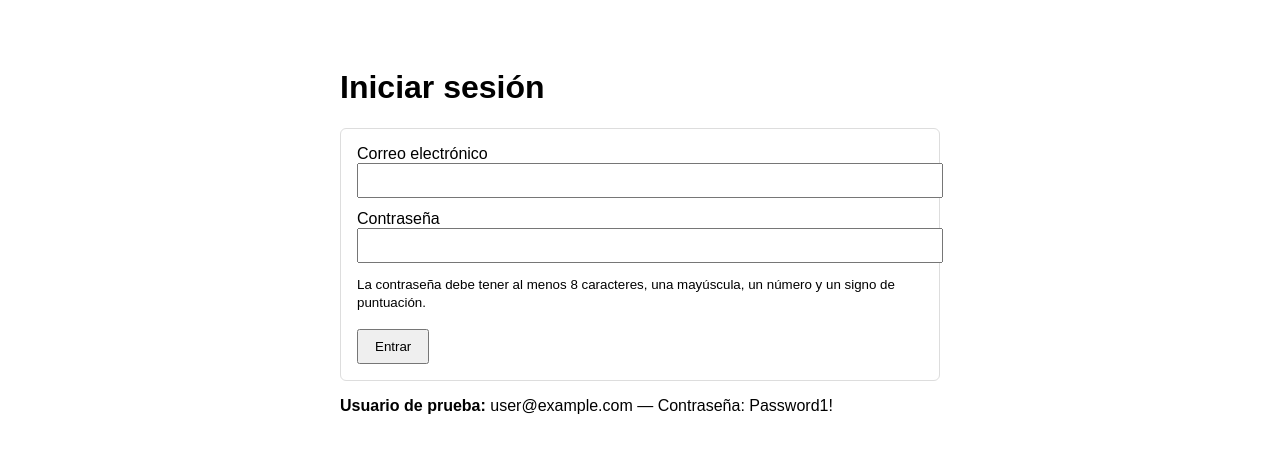
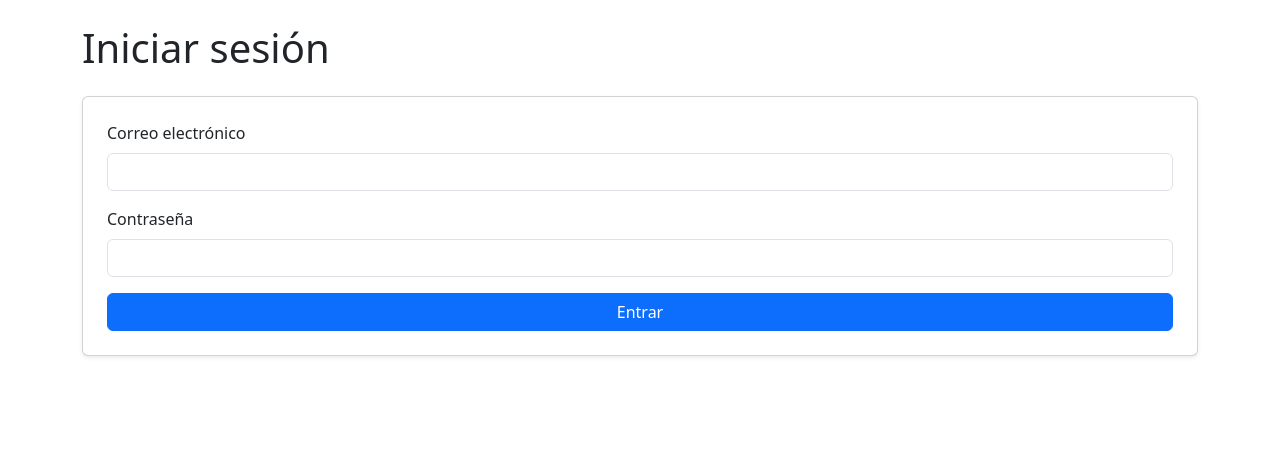
Before and after one commit to elenamsd/php-project-sytws, a PHP site: page / in a window 1280 px wide. Shown: the top 453 px of the page. Run offline with PHP 8.4, Linux system fonts and the light colour scheme.

Commit message:
♻️  Refactor move login process to use database for user authentication

```diff
--- a/index.php
+++ b/index.php
@@ -1,11 +1,7 @@
 <?php
 session_start();
 @
-require_once __DIR__ . '/lib/auth.php';
-
-$users = [
-	'user@example.com' => password_hash('Password1!', PASSWORD_DEFAULT)
-];
+require_once __DIR__ . '/lib/db.php';
 
 $errors = [];
 $success = '';
@@ -25,19 +21,21 @@ if ($_SERVER['REQUEST_METHOD'] === 'POST') {
 		$errors[] = 'Correo electrónico no válido.';
 	}
 
-	if (!isValidPassword($password)) {
-		$errors[] = 'La contraseña debe tener al menos 8 caracteres, una mayúscula, un número y un signo de puntuación.';
-	}
-
 	if (empty($errors)) {
-		if (isset($users[$email]) && password_verify($password, $users[$email])) {
+		$user = get_user_by($email);
+		if ($user) {
+			if (hash('sha256', $password) === $user['password']) {
 				$_SESSION['user'] = $email;
 				$success = 'Inicio de sesión exitoso.';
 			} else {
 				$errors[] = 'Correo o contraseña incorrectos.';
 			}
+		} else {
+			$errors[] = 'No se encontró usuario con ese correo.';
 		}
 	}
+}
+
 ?>
 <!doctype html>
 <html lang="es">
@@ -45,21 +43,17 @@ if ($_SERVER['REQUEST_METHOD'] === 'POST') {
 	<meta charset="utf-8">
 	<title>Login</title>
 	<meta name="viewport" content="width=device-width,initial-scale=1">
-	<style>
-		body { font-family: Arial, sans-serif; max-width:600px; margin:2rem auto; padding:1rem; }
-		.form { border:1px solid #ddd; padding:1rem; border-radius:6px; }
-		.input { display:block; width:100%; padding:0.5rem; margin-bottom:0.75rem; }
-		.btn { padding:0.5rem 1rem; }
-		.error { color:#a00; }
-		.success { color:#080; }
-	</style>
+	<link rel="stylesheet" href="index.css"><!-- sigue cargándose por si se añaden overrides -->
+	<link href="https://cdn.jsdelivr.net/npm/bootstrap@5.3.8/dist/css/bootstrap.min.css" rel="stylesheet" integrity="sha384-sRIl4kxILFvY47J16cr9ZwB07vP4J8+LH7qKQnuqkuIAvNWLzeN8tE5YBujZqJLB" crossorigin="anonymous">
+	<script src="https://cdn.jsdelivr.net/npm/bootstrap@5.3.8/dist/js/bootstrap.bundle.min.js" integrity="sha384-FKyoEForCGlyvwx9Hj09JcYn3nv7wiPVlz7YYwJrWVcXK/BmnVDxM+D2scQbITxI" crossorigin="anonymous"></script>
 </head>
 <body>
-	<h1>Iniciar sesión</h1>
+	<div class="container py-4">
+		<h1 class="mb-4">Iniciar sesión</h1>
 
 		<?php if (!empty($errors)): ?>
-		<div class="error">
-			<ul>
+			<div class="alert alert-danger" role="alert">
+				<ul class="m-0 ps-3">
 					<?php foreach ($errors as $e): ?>
 						<li><?php echo htmlspecialchars($e); ?></li>
 					<?php endforeach; ?>
@@ -68,46 +62,29 @@ if ($_SERVER['REQUEST_METHOD'] === 'POST') {
 		<?php endif; ?>
 
 		<?php if ($success): ?>
-		<div class="success"><?php echo htmlspecialchars($success); ?></div>
+			<div class="alert alert-success" role="alert">
+				<?php echo htmlspecialchars($success); ?>
+			</div>
 		<?php endif; ?>
 
 		<?php if (!empty($_SESSION['user'])): ?>
-		<p>Conectado como: <?php echo htmlspecialchars($_SESSION['user']); ?></p>
-		<p><a href="index.php?logout=1">Cerrar sesión</a></p>
+			<div class="card p-3 mb-3">
+				<p class="mb-2">Conectado como: <strong><?php echo htmlspecialchars($_SESSION['user']); ?></strong></p>
+				<a class="btn btn-outline-secondary btn-sm" href="index.php?logout=1">Cerrar sesión</a>
+			</div>
 		<?php else: ?>
-		<form class="form" method="post" id="loginForm" novalidate>
-			<label for="email">Correo electrónico</label>
-			<input class="input" id="email" name="email" type="email" required>
-
-			<label for="password">Contraseña</label>
-			<input class="input" id="password" name="password" type="password" required
-				pattern="(?=^.{8,}$)(?=.*[A-Z])(?=.*\d)(?=.*\W).*">
-
-			<small>La contraseña debe tener al menos 8 caracteres, una mayúscula, un número y un signo de puntuación.</small>
-			<br><br>
-			<button class="btn" type="submit">Entrar</button>
+			<form class="card p-4 shadow-sm" method="post" id="loginForm" novalidate>
+				<div class="mb-3">
+					<label for="email" class="form-label">Correo electrónico</label>
+					<input class="form-control" id="email" name="email" type="email" required>
+				</div>
+				<div class="mb-3">
+					<label for="password" class="form-label">Contraseña</label>
+					<input class="form-control" id="password" name="password" type="password" required>
+				</div>
+				<button class="btn btn-primary w-100" type="submit">Entrar</button>
 			</form>
-
-		<script>
-		(function(){
-			const form = document.getElementById('loginForm');
-			const password = document.getElementById('password');
-
-			function validPassword(p) {
-				return /^(?=.{8,}$)(?=.*[A-Z])(?=.*\d)(?=.*\W).*/.test(p);
-			}
-
-			form.addEventListener('submit', function(e){
-				const pw = password.value || '';
-				if (!validPassword(pw)) {
-					e.preventDefault();
-					alert('La contraseña debe tener al menos 8 caracteres, una mayúscula, un número y un signo de puntuación.');
-					password.focus();
-				}
-			});
-		})();
-		</script>
-		<p style="margin-top:1rem;"><strong>Usuario de prueba:</strong> user@example.com — Contraseña: Password1!</p>
 		<?php endif; ?>
+	</div>
 </body>
 </html>
--- /dev/null
+++ b/lib/db.php
@@ -0,0 +1,16 @@
+<?php
+$mysqli = new mysqli('localhost', 'root', '', 'php-project');
+if ($mysqli->connect_errno) {
+    die('Error de conexión a la base de datos');
+}
+
+function get_user_by(string $email): ?array {
+    global $mysqli;
+    $stmt = $mysqli->prepare('SELECT password FROM usuarios WHERE correo = ? LIMIT 1');
+    $stmt->bind_param('s', $email);
+    $stmt->execute();
+    $stmt->bind_result($password);
+    $user = $stmt->fetch() ? ['email' => $email, 'password' => $password] : null;
+    $stmt->close();
+    return $user;
+}
```
Lines whose indentation alone changed are shown as unchanged.
